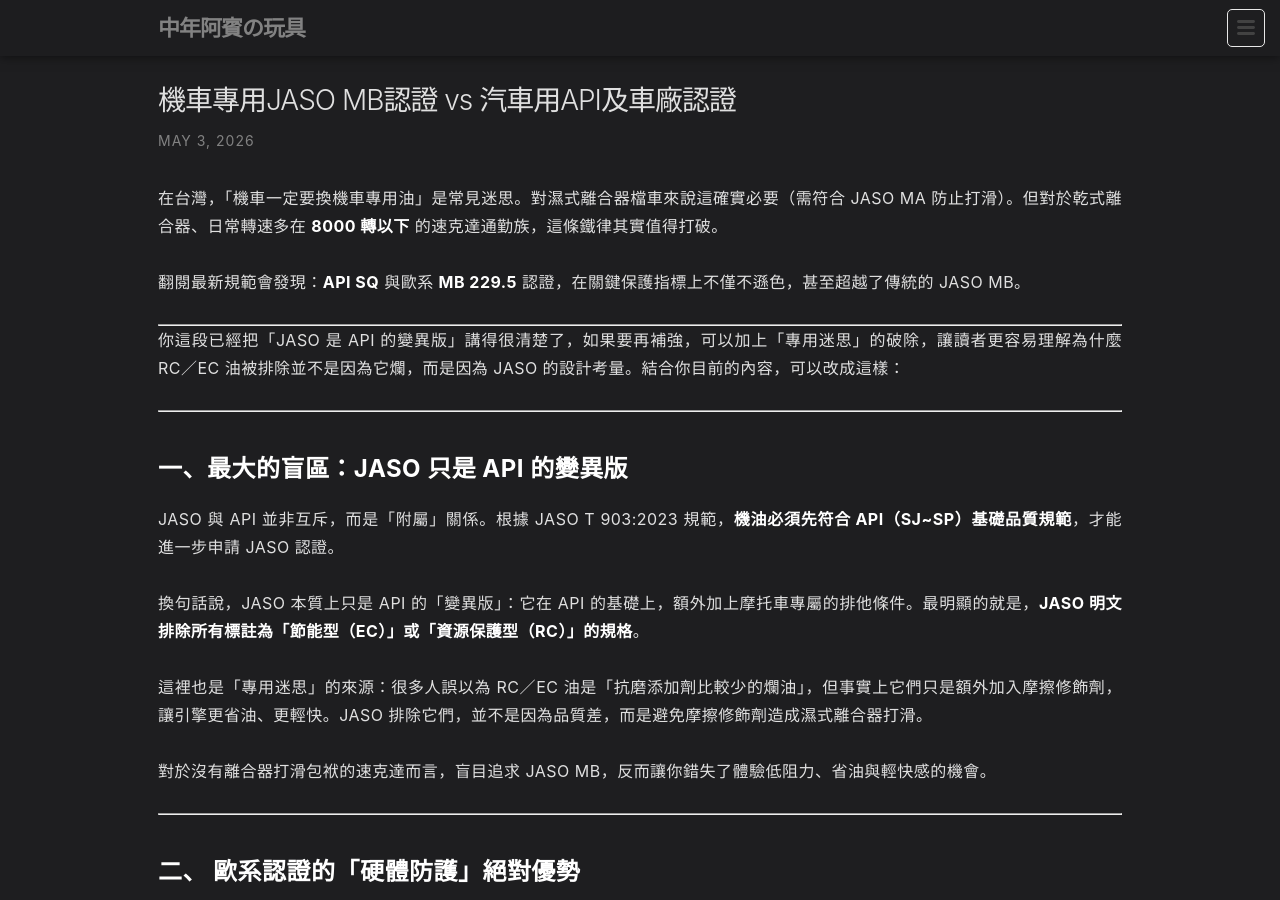
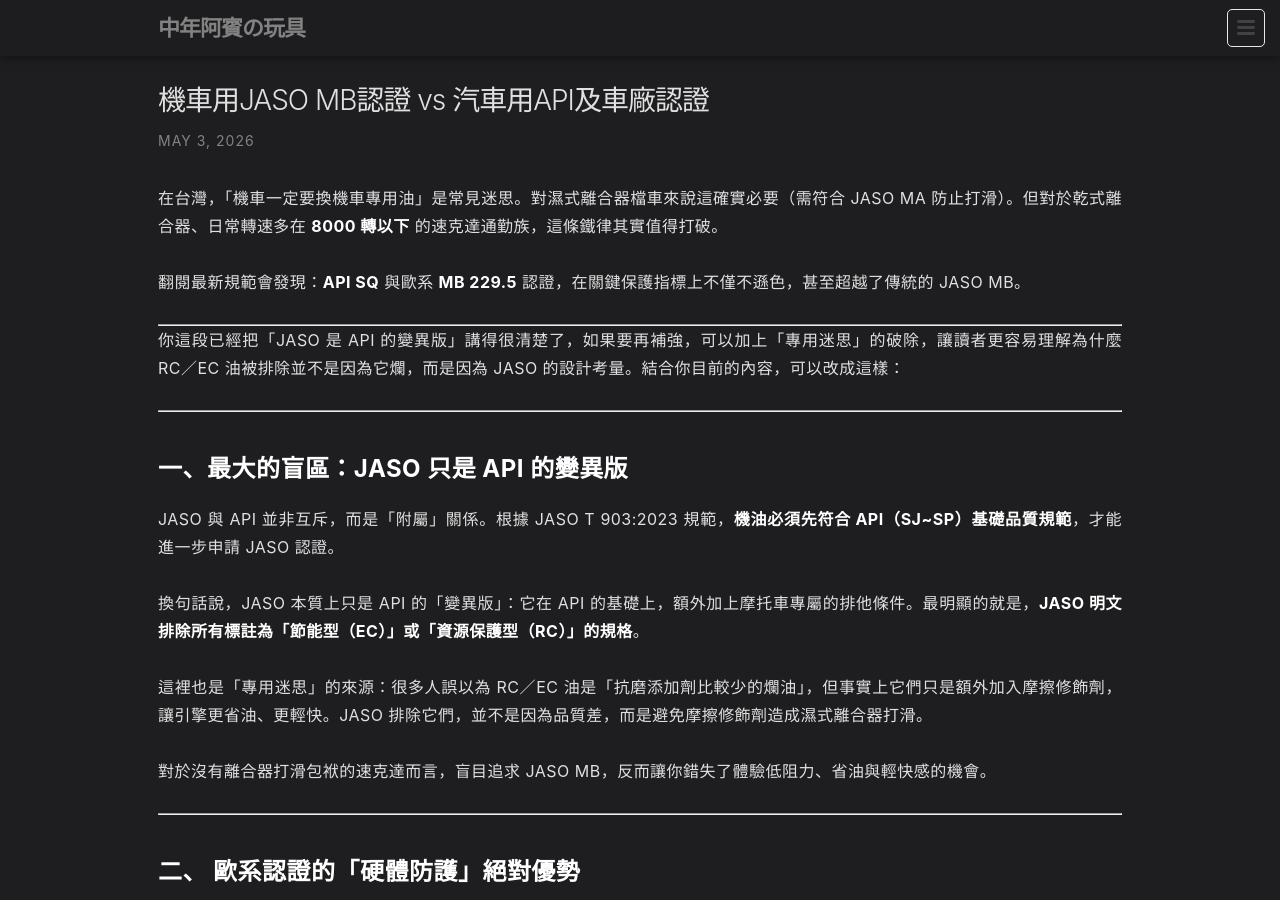
Before and after one commit to 1stbenz/1stbenz.github.io, a Jekyll site: the page built from _posts/zh/2026-05-03-api-vs-jaso-mb-comparison.md, in a window 1280 px wide and 900 px high. Built offline with Jekyll 4.4.1, drawn with Linux system fonts in a browser that asks for light colours; some of the changed lines change nothing that is shown.

Commit message:
Update 2026-05-03-api-vs-jaso-mb-comparison.md

```diff
--- a/_posts/zh/2026-05-03-api-vs-jaso-mb-comparison.md
+++ b/_posts/zh/2026-05-03-api-vs-jaso-mb-comparison.md
@@ -1,13 +1,13 @@
 ---
 layout: post
-title:  "機車專用JASO MB認證 vs 汽車用API及車廠認證"
+title:  "機車用JASO MB認證 vs 汽車用API及車廠認證"
 lang: zh-Hant
 date:   2026-05-03 12:00:00
 categories: Moto
 tags: [機油, API SQ, JASO MB, 速克達, 引擎保養, 賓士認證, 2026 認證, 機油迷思]
 description: "針對日常轉速低於 8000 轉的通勤速克達，JASO MB 真的是唯一解嗎？深度解析最新 API SQ 規範與歐系認證，探討為何高階汽車油的抗氧化、潔淨度與油膜強度往往超越傳統機車專用油。"
 keywords: "API SQ, JASO MB, 速克達機油, 汽車機油機車用, 8000轉, 引擎潤滑, 2026 機油規範, MB 229.5"
-image: /images/oil-standards-comparison-2026.webp
+image: /images/mobile01-4354e3784c5b7a8a13113354d8a13b2f.webp
 faq:
   - question: "為什麼通勤速克達不一定要用 JASO MB 認證油？"
     answer: "速克達為乾式離合器，無打滑問題。JASO 規範將擁有極致低阻力技術的「RC/EC 節能型汽車油」排除[cite: 1]，死守 JASO 反而錯失了提升省油與輕快感的機會。"
```
